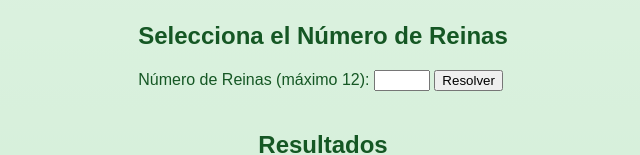
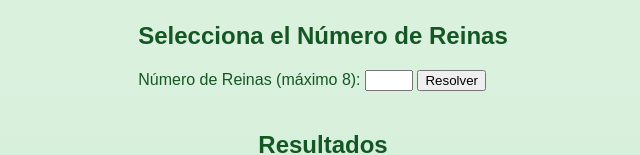
Before and after one commit to Victor-R93/Nreinas.github.io, a plain HTML site: page index.html in a window 1280 px wide. Shown: the part 651-806 px from the top of the page, 317-957 px from the left. Drawn offline with Linux system fonts and the light colour scheme.

Commit message:
Update index.html

```diff
--- a/index.html
+++ b/index.html
@@ -30,8 +30,8 @@
         <section>
             <h2>Selecciona el Número de Reinas</h2>
             <form id="queenForm">
-                <label for="numQueens">Número de Reinas (máximo 12):</label>
-                <input type="number" id="numQueens" name="numQueens" min="1" max="12" required>
+                <label for="numQueens">Número de Reinas (máximo 8):</label>
+                <input type="number" id="numQueens" name="numQueens" min="1" max="8" required>
                 <button type="submit">Resolver</button>
             </form>
         </section>
```
